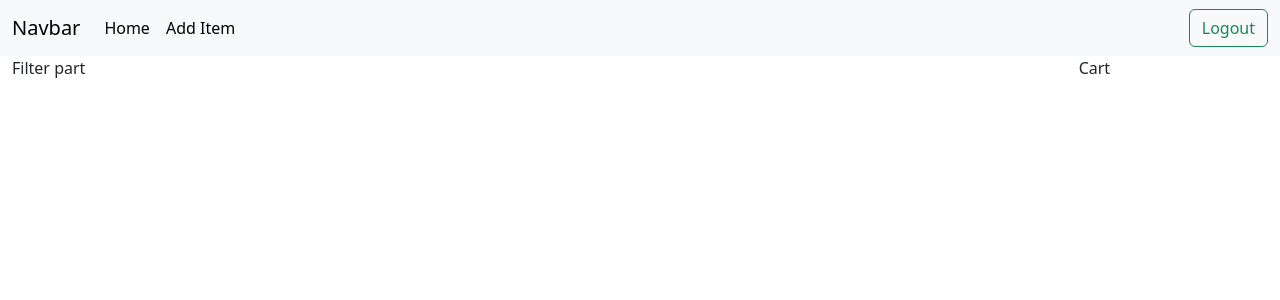
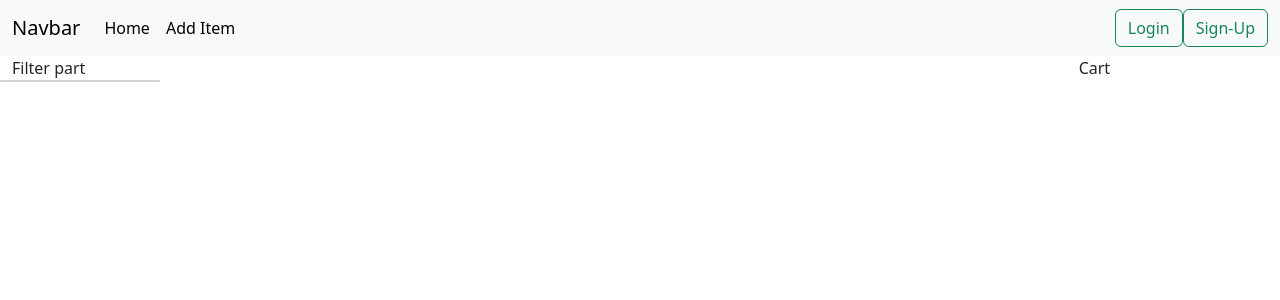
Before and after one commit to samuelsongg/INF2003_Project, a Flask app: page / in a window 1280 px wide. Shown: the top 300 px of the page. Run offline with Flask 3, Linux system fonts and the light colour scheme; data that the repository does not hold is empty; some libraries are stand-ins or nearby versions.

Commit message:
Fixed logout function

```diff
--- a/app.py
+++ b/app.py
@@ -28,6 +28,8 @@ escaped_password = urllib.parse.quote_plus("@T0012069z")
 app.config["MONGO_URI"] = f"mongodb+srv://{escaped_username}:{escaped_password}@databaseproject.rlzcysi.mongodb.net/Product?retryWrites=true&w=majority"
 mongodb_client = PyMongo(app)
 db = mongodb_client.db
+
+shopping_cart = []
 
 #Display item
 @app.route('/', methods=['POST', 'GET'])
@@ -82,12 +84,14 @@ def login():
                 session['first_name'] = user['first_name']
                 session['last_name'] = user['last_name']
                 session['account_type'] = user['account_type']
-                return render_template('index.html', login_status=1, first_name=user['first_name'])
+                return redirect('/')
             else:
-                return render_template('login.html', login_status=2)
+                session['login_status'] = 2
+                return redirect('/login')
         except Exception as e:
             print(str(e)) # Troubleshooting purposes.
-            return render_template('login.html', login_status=2)
+            session['login_status'] = 2
+            return redirect('/login')
 
 
     return render_template('login.html')
@@ -120,11 +124,8 @@ def signup():
 
 @app.route('/logout', methods=['GET', 'POST'])
 def logout():
-    if request.method == 'POST':
-        session.clear()
-        return render_template('index.html', login_status=0)
-
-
+    session.clear()
+    return redirect('/')
 
 
 if __name__ == '__main__':
--- a/templates/base.html
+++ b/templates/base.html
@@ -26,11 +26,11 @@
                   </li>
                 </ul>
                 <div class="d-flex">
-                  {% if session['login_status'] == 0 %}
+                  {% if session['login_status'] == 1 %}
+                  <a class="btn btn-outline-success" href="/logout">Logout</a>
+                  {% else %}
                   <a class="btn btn-outline-success" href="/login">Login</a>
                   <a class="btn btn-outline-success" href="/signup">Sign-Up</a>
-                  {% else %}
-                  <a class="btn btn-outline-success" href="/logout">Logout</a>
                   {% endif %}
                 </div>
               </div>
--- a/templates/index.html
+++ b/templates/index.html
@@ -39,7 +39,9 @@
       </div>
 
       <div class="col-md-2">Cart</div>
+        <div class="card" style="width: 10rem; max-width: 100%; height: auto;">
 
+        </div>
     </div>
 </main>
 
--- a/templates/login.html
+++ b/templates/login.html
@@ -6,7 +6,7 @@
 
 {% block body %}
 <div class="login-content">
-    {% if login_status == 2 %}
+    {% if session['login_status'] == 2 %}
         <h1 class="wrong-credentials-msg">You have entered your credentials wrongly.</h1>
     {% endif %}
 
```
Also changed, not shown: schema.sql (+10 -0 lines).
